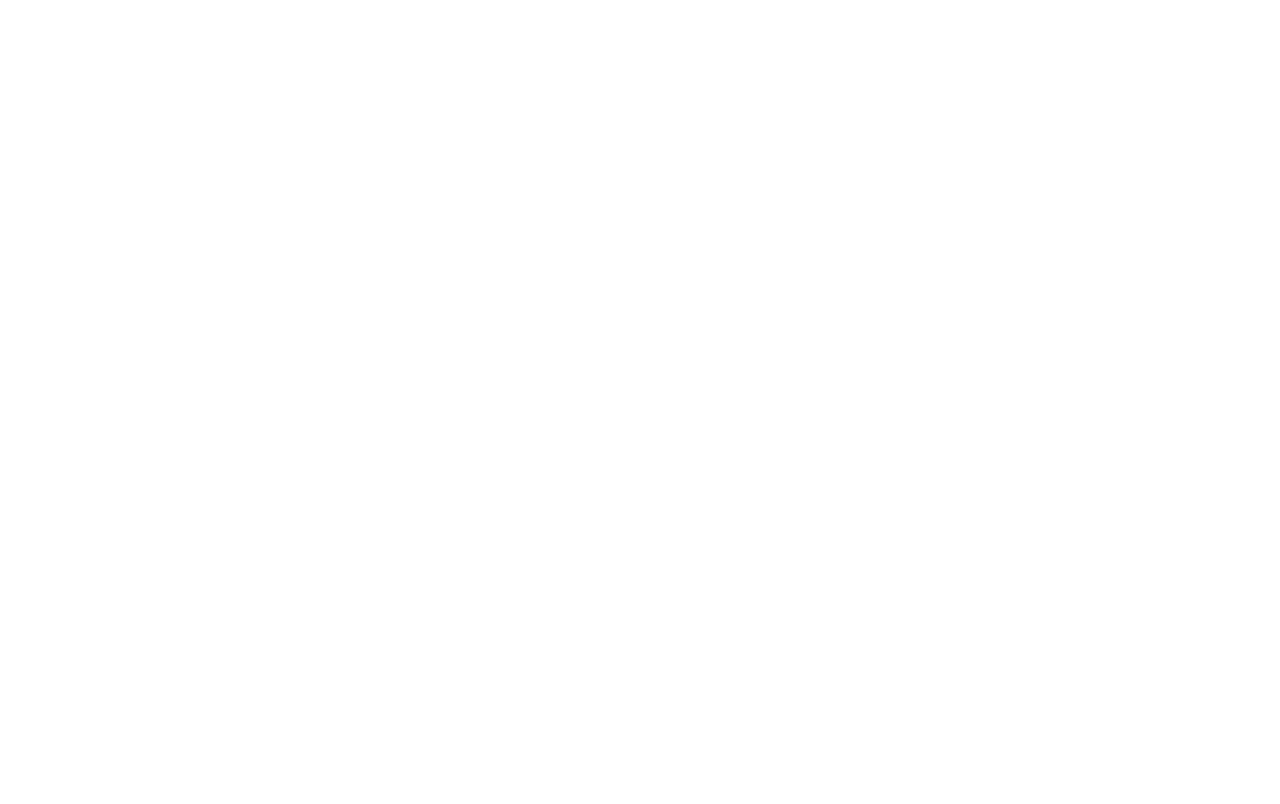
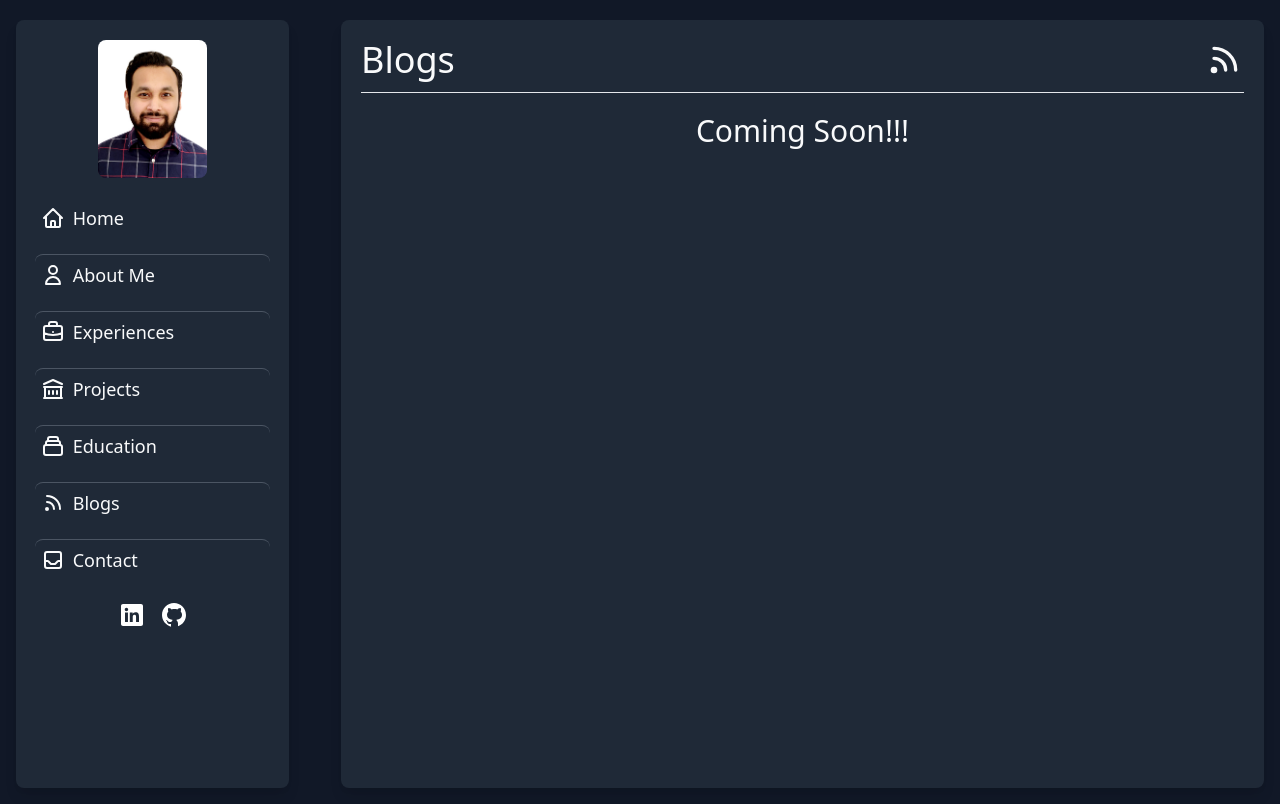
Before and after one commit to Mostakimul/react-portfolio, a React (Create React App) app: page /blogs in a window 1280 px wide. Before the commit this address had no page. Built offline with nearby package versions, Linux system fonts and the light colour scheme.

Commit message:
blogs page added

```diff
--- a/src/App.js
+++ b/src/App.js
@@ -2,6 +2,7 @@
 import './App.css';
 import About from './component/About';
 import BaseLanding from './component/BaseLanding';
+import Blogs from './component/Blogs';
 import Contact from './component/Contact';
 import Education from './component/Education';
 import Experiences from './component/Experiences';
@@ -17,9 +18,10 @@
         <Route path="/about" element={<About />} />
         <Route path="/experiences" element={<Experiences />} />
         <Route path="/projects" element={<Portfolios />} />
+        <Route path="/project/:id" element={<SingleProject />} />
         <Route path="/education" element={<Education />} />
+        <Route path="/blogs" element={<Blogs />} />
         <Route path="/contact" element={<Contact />} />
-        <Route path="/project/:id" element={<SingleProject />} />
       </Route>
     </Routes>
   );
--- a/src/component/BaseLanding.js
+++ b/src/component/BaseLanding.js
@@ -38,6 +38,12 @@
     },
     {
       id: 6,
+      name: 'Blogs',
+      icon: 'M6 5c7.18 0 13 5.82 13 13M6 11a7 7 0 017 7m-6 0a1 1 0 11-2 0 1 1 0 012 0z',
+      link: '/blogs',
+    },
+    {
+      id: 7,
       name: 'Contact',
       icon: 'M20 13V6a2 2 0 00-2-2H6a2 2 0 00-2 2v7m16 0v5a2 2 0 01-2 2H6a2 2 0 01-2-2v-5m16 0h-2.586a1 1 0 00-.707.293l-2.414 2.414a1 1 0 01-.707.293h-3.172a1 1 0 01-.707-.293l-2.414-2.414A1 1 0 006.586 13H4',
       link: '/contact',
--- /dev/null
+++ b/src/component/Blogs.js
@@ -0,0 +1,16 @@
+import React from 'react';
+import CommonHeader from './CommonHeader';
+
+const Blogs = () => {
+  return (
+    <div className="p-5">
+      <CommonHeader
+        title="Blogs"
+        iconShape="M6 5c7.18 0 13 5.82 13 13M6 11a7 7 0 017 7m-6 0a1 1 0 11-2 0 1 1 0 012 0z"
+      />
+      <h3 className="text-center text-3xl my-5">Coming Soon!!!</h3>
+    </div>
+  );
+};
+
+export default Blogs;
--- a/src/component/Sidebar.js
+++ b/src/component/Sidebar.js
@@ -35,6 +35,12 @@
     },
     {
       id: 6,
+      name: 'Blogs',
+      icon: 'M6 5c7.18 0 13 5.82 13 13M6 11a7 7 0 017 7m-6 0a1 1 0 11-2 0 1 1 0 012 0z',
+      link: '/blogs',
+    },
+    {
+      id: 7,
       name: 'Contact',
       icon: 'M20 13V6a2 2 0 00-2-2H6a2 2 0 00-2 2v7m16 0v5a2 2 0 01-2 2H6a2 2 0 01-2-2v-5m16 0h-2.586a1 1 0 00-.707.293l-2.414 2.414a1 1 0 01-.707.293h-3.172a1 1 0 01-.707-.293l-2.414-2.414A1 1 0 006.586 13H4',
       link: '/contact',
```
